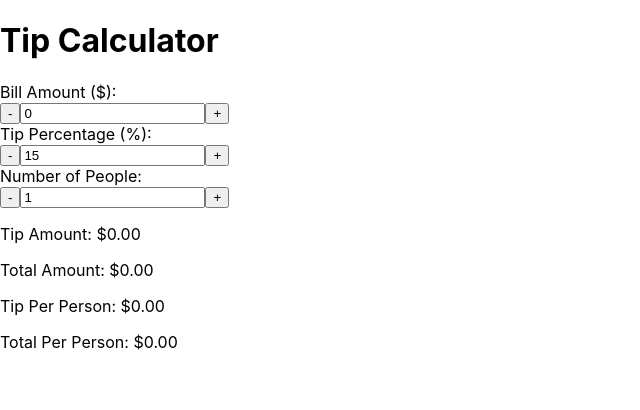
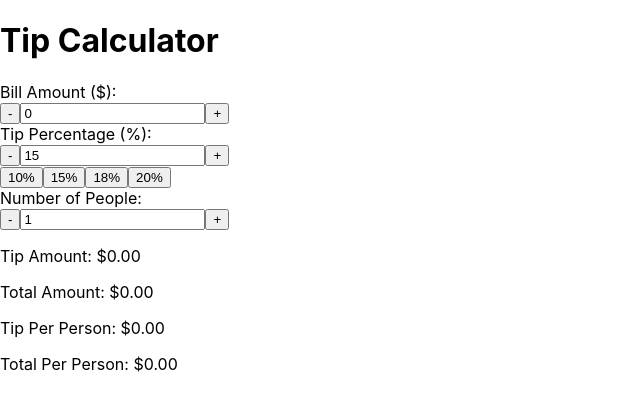
Before and after one commit to Joshkaki00/react-tip-calculator, a React (Create React App) app: page / in a window 1280 px wide. Shown: the top 410 px of the page, without its empty margins (0-640 px from the left). Built offline with nearby package versions, Linux system fonts and the light colour scheme.

Commit message:
added preset buttons

```diff
--- a/src/components/TipCalculator.js
+++ b/src/components/TipCalculator.js
@@ -46,14 +46,17 @@ const TipCalculator = () => {
     };
 
     // Increment & Decrement Handlers
-    const incrementBill = () => setBillAmount(prev => prev + 1);
-    const decrementBill = () => setBillAmount(prev => (prev - 1 >= 0 ? prev - 1 : 0));
+    const incrementBill = () => setBillAmount(prev => prev + 5);
+    const decrementBill = () => setBillAmount(prev => (prev - 5 >= 0 ? prev - 5 : 0));
 
     const incrementTip = () => setTipPercentage(prev => prev + 1);
     const decrementTip = () => setTipPercentage(prev => (prev - 1 >= 0 ? prev - 1 : 0));
 
     const incrementPeople = () => setNumberOfPeople(prev => prev + 1);
     const decrementPeople = () => setNumberOfPeople(prev => (prev - 1 >= 1 ? prev - 1 : 1));
+
+    // Preset Tip Handlers
+    const handlePresetTip = (percentage) => setTipPercentage(percentage);
 
     return (
         <div className="max-w-md mx-auto mt-10 p-6 bg-white rounded-2xl shadow-lg space-y-4">
@@ -89,6 +92,14 @@ const TipCalculator = () => {
                     />
                     <button onClick={incrementTip} className="px-3 py-2 bg-gray-200 rounded-lg">+</button>
                 </div>
+
+                {/* Preset Tip Buttons */}
+                <div className="flex justify-center space-x-2 mt-2">
+                    <button onClick={() => handlePresetTip(10)} className="px-4 py-2 bg-blue-500 text-white rounded-lg">10%</button>
+                    <button onClick={() => handlePresetTip(15)} className="px-4 py-2 bg-blue-500 text-white rounded-lg">15%</button>
+                    <button onClick={() => handlePresetTip(18)} className="px-4 py-2 bg-blue-500 text-white rounded-lg">18%</button>
+                    <button onClick={() => handlePresetTip(20)} className="px-4 py-2 bg-blue-500 text-white rounded-lg">20%</button>
+                </div>
             </div>
 
             {/* Number of People */}
```
